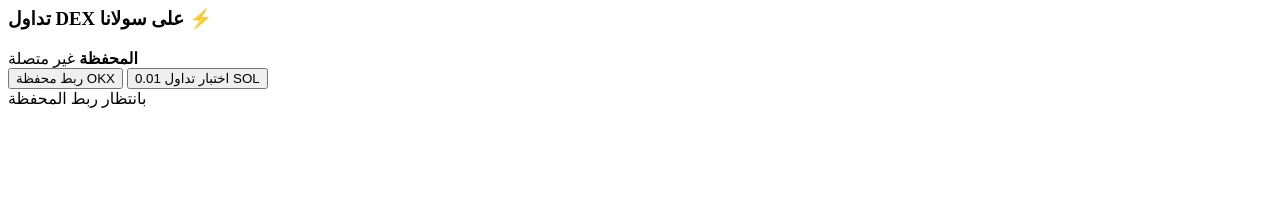
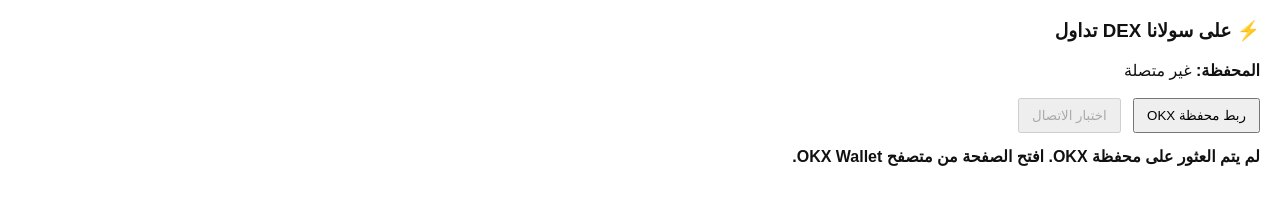
Before and after one commit to fawaz195789-arch/solana-trading-bot, a website: page index.html in a window 1280 px wide. Both pictures are taken after a click on the button "ربط محفظة OKX". Drawn offline with Linux system fonts and the light colour scheme.

Commit message:
Update index.html

```diff
--- a/index.html
+++ b/index.html
@@ -1,22 +1,98 @@
-<div class="card">
+<!doctype html>
+<html lang="ar" dir="rtl">
+<head>
+  <meta charset="utf-8" />
+  <meta name="viewport" content="width=device-width, initial-scale=1" />
+  <title>FAWAZ AI BOT</title>
+  <style>
+    body { font-family: Arial, sans-serif; margin: 20px; background: #fff; color: #111; }
+    .card { max-width: 520px; }
+    button { margin-left: 8px; padding: 8px 12px; cursor: pointer; }
+    .status { margin-top: 14px; font-weight: 700; }
+  </style>
+</head>
+<body>
+  <div class="card">
+    <h3>⚡ على سولانا DEX تداول</h3>
 
-  <h3>تداول DEX على سولانا ⚡</h3>
+    <div>
+      <b>المحفظة:</b>
+      <span id="walletAddress">غير متصلة</span>
+    </div>
 
-  <div class="row">
-    <b>المحفظة</b>
-    <span id="walletAddress">غير متصلة</span>
+    <br />
+
+    <button id="connectButton" type="button">ربط محفظة OKX</button>
+    <button id="testButton" type="button" disabled>اختبار الاتصال</button>
+
+    <div class="status" id="dexStatus">بانتظار ربط المحفظة</div>
   </div>
 
-  <button onclick="connectOKXWallet()">
-    ربط محفظة OKX
-  </button>
+  <script>
+    let connectedAddress = "";
 
-  <button onclick="testDexTrade()">
-    اختبار تداول 0.01 SOL
-  </button>
+    function getOKXProvider() {
+      return window.okxwallet && window.okxwallet.solana
+        ? window.okxwallet.solana
+        : null;
+    }
 
-  <div class="status" id="dexStatus">
-    بانتظار ربط المحفظة
-  </div>
+    async function connectOKXWallet() {
+      const status = document.getElementById("dexStatus");
+      const wallet = document.getElementById("walletAddress");
+      const testButton = document.getElementById("testButton");
 
-</div>
+      const provider = getOKXProvider();
+
+      if (!provider) {
+        status.textContent =
+          "لم يتم العثور على محفظة OKX. افتح الصفحة من متصفح OKX Wallet.";
+        return;
+      }
+
+      try {
+        status.textContent = "بانتظار موافقة محفظة OKX...";
+
+        const result = await provider.connect();
+        const publicKey = result && result.publicKey
+          ? result.publicKey
+          : provider.publicKey;
+
+        connectedAddress = publicKey ? publicKey.toString() : "";
+
+        if (!connectedAddress) {
+          throw new Error("لم يتم استلام عنوان المحفظة");
+        }
+
+        wallet.textContent =
+          connectedAddress.slice(0, 6) + "..." + connectedAddress.slice(-4);
+
+        status.textContent = "✅ تم ربط محفظة OKX بنجاح";
+        testButton.disabled = false;
+      } catch (error) {
+        status.textContent =
+          "❌ لم يكتمل الربط: " + (error.message || "تم الإلغاء");
+      }
+    }
+
+    function testConnection() {
+      if (!connectedAddress) {
+        document.getElementById("dexStatus").textContent =
+          "اربط المحفظة أولًا.";
+        return;
+      }
+
+      document.getElementById("dexStatus").textContent =
+        "✅ الاتصال سليم. لم تُنفذ أي صفقة أو عملية سحب.";
+    }
+
+    document
+      .getElementById("connectButton")
+      .addEventListener("click", connectOKXWallet);
+
+    document
+      .getElementById("testButton")
+      .addEventListener("click", testConnection);
+  </script>
+</body>
+</html>
```
